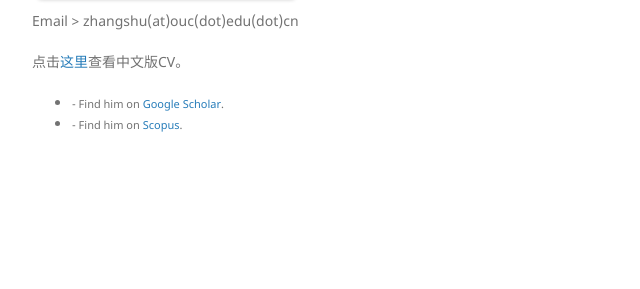
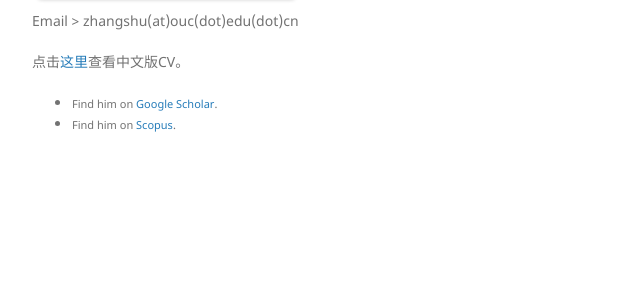
Before and after one commit to jackyspeed/aboutzhangshu, a Jekyll site: the page built from README-old.md, in a window 1280 px wide. Shown: the part 457-746 px from the top of the page, without its empty margins (178-818 px from the left). Built offline with Jekyll 4.4.1, drawn with Linux system fonts in a browser that asks for light colours; our own code applies the rules of GitHub Pages for plain Markdown files.

```diff
--- a/_layouts/default.html
+++ b/_layouts/default.html
@@ -25,8 +25,8 @@
         <p class="view">点击<a href="{{ site.OUC_link }}" Target="_blank">这里</a>查看中文版CV。</p>
 
         <ul class="view">
-          <li><small>- Find him on <a href="{{ site.google_scholar_link }}" Target="_blank">Google Scholar</a>.</small></li>
-          <li><small>- Find him on <a href="{{ site.scopus_link }}" Target="_blank">Scopus</a>.</small></li>
+          <li><small>Find him on <a href="{{ site.google_scholar_link }}" Target="_blank">Google Scholar</a>.</small></li>
+          <li><small>Find him on <a href="{{ site.scopus_link }}" Target="_blank">Scopus</a>.</small></li>
         </ul>
 
 
```
